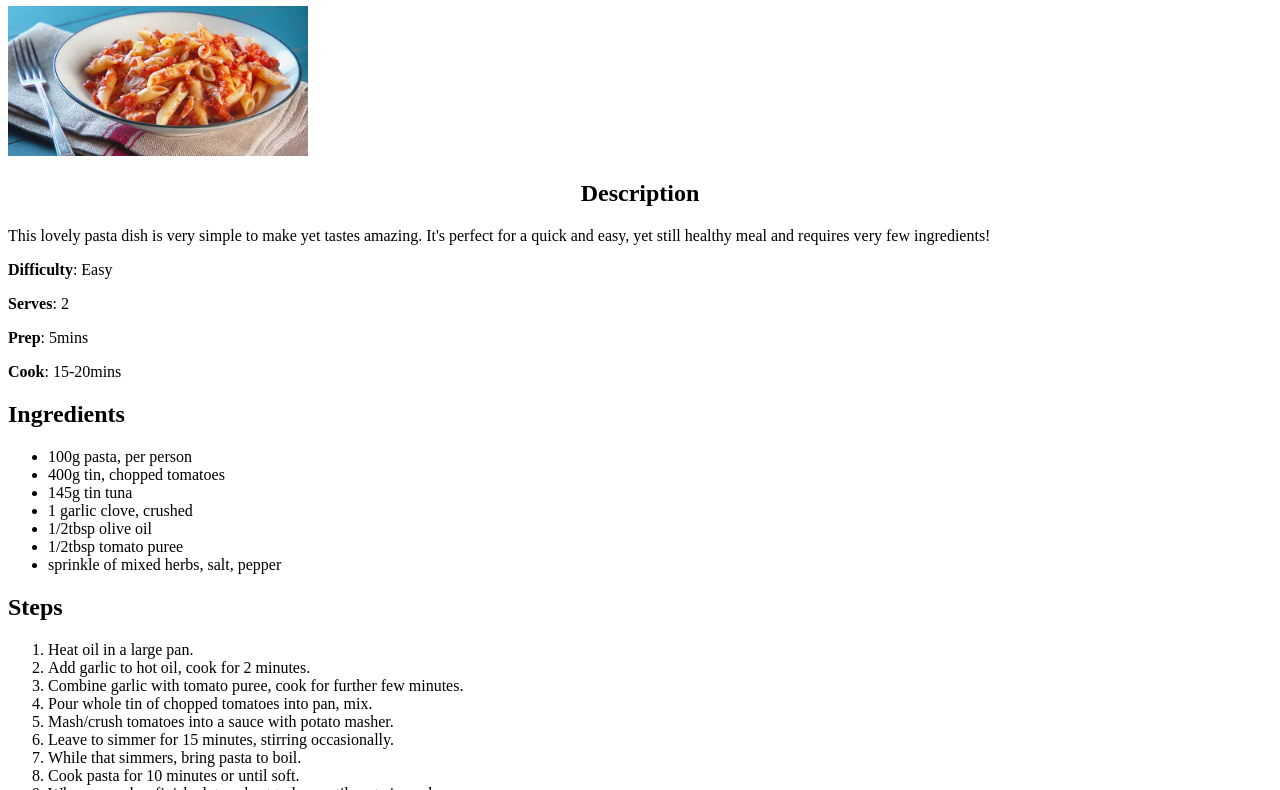
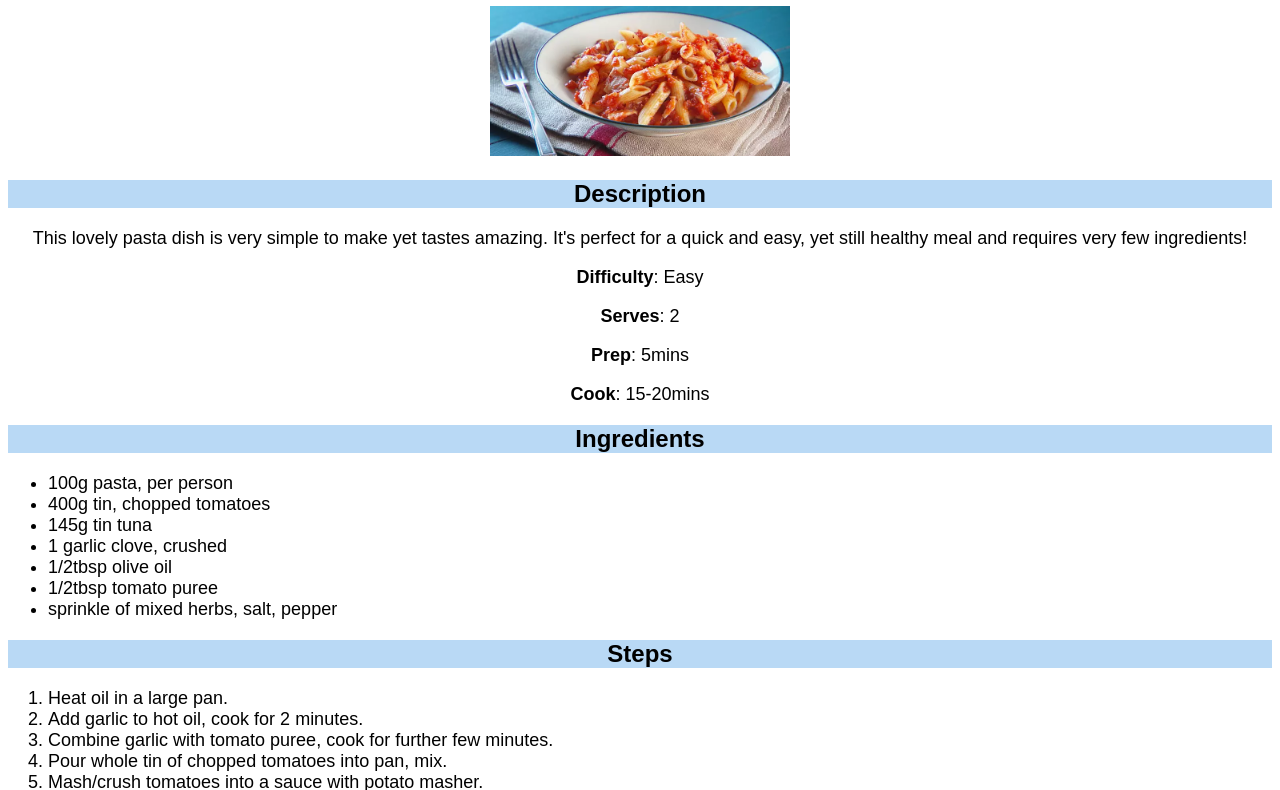
Before and after one commit to BrinLewis/odin-recipes, a plain HTML site: page recipes/tomato-tuna-pasta.html in a window 1280 px wide. Shown: the part 113-903 px from the top of the page. Drawn offline with Linux system fonts and the light colour scheme.

Commit message:
Finalise style for tomato-tuna-pasta.html Give more accurate class names Begin adding to styles.css for mac-and-cheese.html

```diff
--- a/recipes/tomato-tuna-pasta.html
+++ b/recipes/tomato-tuna-pasta.html
@@ -8,18 +8,23 @@
 
   <body>
     <h4> <a href="../index.html">Home</a> </h4>
-    <h1>Tuna Tomato Pasta</h1>
-    <img class="tomimg images" src="../images/tomato-pasta.png" alt="Bowl of tube pasta in a red tomato sauce">
+    <h1 id="heading">Tuna Tomato Pasta</h1>
 
-    <h2 class="description">Description</h2>
-    <p>This lovely pasta dish is very simple to make yet tastes amazing. It's perfect for a quick and easy, yet still healthy meal and requires very few ingredients!</p>
-    <p><strong>Difficulty</strong>: Easy</p>
-    <p><strong>Serves</strong>: 2</p>
-    <p><strong>Prep</strong>: 5mins</p>
-    <p><strong>Cook</strong>: 15-20mins</p>
+    <div class="imagesdiv">
+      <img class="tomimg" src="../images/tomato-pasta.png" alt="Bowl of tube pasta in a red tomato sauce">
+    </div>
 
-    <h2>Ingredients</h2>
-    <ul>
+    <h2 class="subheading">Description</h2>
+    <div class="recipetext">
+      <p>This lovely pasta dish is very simple to make yet tastes amazing. It's perfect for a quick and easy, yet still healthy meal and requires very few ingredients!</p>
+      <p><strong>Difficulty</strong>: Easy</p>
+      <p><strong>Serves</strong>: 2</p>
+      <p><strong>Prep</strong>: 5mins</p>
+      <p><strong>Cook</strong>: 15-20mins</p>
+    </div>
+
+    <h2 class="subheading">Ingredients</h2>
+    <ul class="recipetext">
       <li>100g pasta, per person</li>
       <li>400g tin, chopped tomatoes</li>
       <li>145g tin tuna</li>
@@ -29,8 +34,8 @@
       <li>sprinkle of mixed herbs, salt, pepper</li>
     </ul>
 
-    <h2>Steps</h2>
-    <ol>
+    <h2 class="subheading">Steps</h2>
+    <ol class="recipetext">
       <li>Heat oil in a large pan.</li>
       <li>Add garlic to hot oil, cook for 2 minutes.</li>
       <li>Combine garlic with tomato puree, cook for further few minutes.</li>
--- a/styles.css
+++ b/styles.css
@@ -1,7 +1,10 @@
+* {
+  font-family: Arial, "Times New Roman", sans-serif;
+}
+
 #heading,
 .text,
-.recipes {
-  font-family: Arial, "Times New Roman", sans-serif;
+.recipelinks {
   text-align: center;
 }
 
@@ -11,13 +14,18 @@
 }
 
 .text {
-  color: aqua;
-  background-color: blueviolet;
+  color: rgb(2, 29, 88);
+  background-color: rgb(192, 184, 201);
 }
 
 .recipes a {
-  background-color: yellow;
+  background-color: rgb(185, 217, 245);
+  color: black;
   font-weight: bold;
+}
+
+.imagesdiv {
+  text-align: center;
 }
 
 .tomimg {
@@ -25,6 +33,20 @@
   width: 300px;
 }
 
-.description {
+.macimg {
+  height: auto;
+  width: 200px;
+}
+
+.subheading {
+  text-align: center;
+  background-color: rgb(185, 217, 245);
+}
+
+.recipetext {
+font-size: 18px;
+}
+
+div p {
   text-align: center;
 }
```
Also changed, not shown: index.html (+1 -1 lines), recipes/mac-and-cheese.html (+5 -3 lines).
